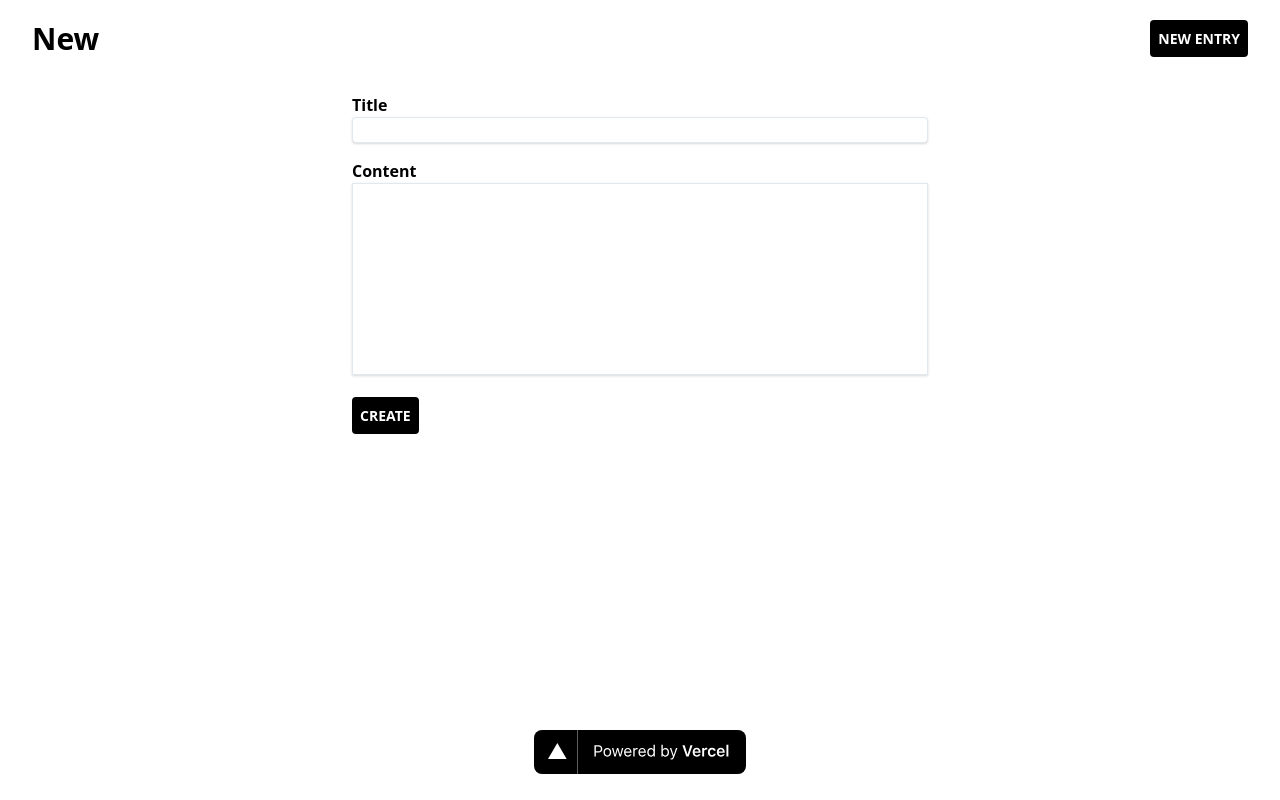
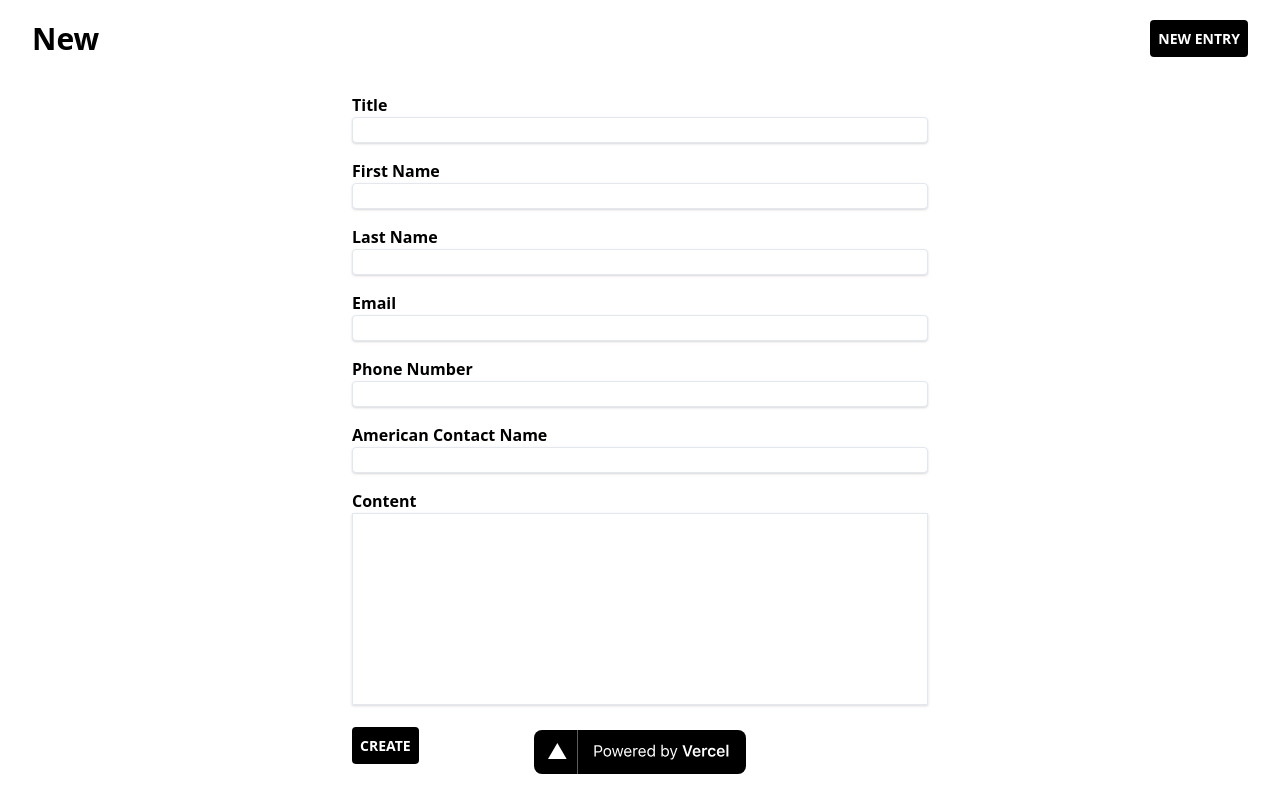
Before and after one commit to decoderzhub/gutrod, a Next.js app: page /new in a window 1280 px wide. Built offline with nearby package versions, Linux system fonts and the light colour scheme.

Commit message:
update api and component layouts

```diff
--- a/components/entries/entry/index.tsx
+++ b/components/entries/entry/index.tsx
@@ -5,7 +5,7 @@ import { mutate } from 'swr'
 import ButtonLink from '@/components/button-link'
 import Button from '@/components/button'
 
-function Entry({ id, title, content }) {
+function Entry({ id, title, firstname, lastname, email, phone, amcontact, content }) {
   const [deleting, setDeleting] = useState(false)
 
   async function deleteEntry() {
@@ -24,7 +24,7 @@ function Entry({ id, title, content }) {
         </Link>
         <div className="flex ml-4">
           <ButtonLink
-            href={`/entry/edit/${id}?title=${title}&content=${content}`}
+            href={`/entry/edit/${id}?title=${title}&firstname=${firstname}&lastname=${lastname}&email=${email}&phone=${phone}&amcontact=${amcontact}&content=${content}`}
             className="h-5 py-0 mx-1"
           >
             Edit
--- a/components/entries/index.tsx
+++ b/components/entries/index.tsx
@@ -1,14 +1,12 @@
 import Entry from './entry'
 
 function Entries({ entries }) {
-  //entries = [{id:0, title: "Welcome to footbread", content: "click on add to add your information." }]
-  console.log(entries)
   if (entries) {
     return (
       <div>
         {entries.map((e) => (
           <div key={e.id} className="py-2">
-            <Entry id={e.id} title={e.title} content={e.content} />
+            <Entry id={e.id} title={e.title} firstname={e.firstname} lastname={e.lastname} email={e.email} phone={e.phone} amcontact={e.amcontact} content={e.content} />
           </div>
         ))}
       </div>
--- a/components/entry-form/index.tsx
+++ b/components/entry-form/index.tsx
@@ -5,6 +5,11 @@ import Button from '@/components/button'
 
 export default function EntryForm() {
   const [title, setTitle] = useState('')
+  const [firstname, setFirstName] = useState('')
+  const [lastname, setLastName] = useState('')
+  const [email, setEmail] = useState('')
+  const [phone, setPhone] = useState('')
+  const [amcontact, setAmcontact] = useState('')
   const [content, setContent] = useState('')
   const [submitting, setSubmitting] = useState(false)
 
@@ -19,6 +24,11 @@ export default function EntryForm() {
         },
         body: JSON.stringify({
           title,
+          firstname,
+          lastname,
+          email,
+          phone,
+          amcontact,
           content,
         }),
       })
@@ -48,6 +58,71 @@ export default function EntryForm() {
         />
       </div>
       <div className="my-4">
+        <label htmlFor="firstname">
+          <h3 className="font-bold">First Name</h3>
+        </label>
+        <input
+          id="firstname"
+          className="shadow border rounded w-full"
+          type="text"
+          name="firstname"
+          value={firstname}
+          onChange={(e) => setFirstName(e.target.value)}
+        />
+      </div>
+      <div className="my-4">
+        <label htmlFor="lastname">
+          <h3 className="font-bold">Last Name</h3>
+        </label>
+        <input
+          id="lastname"
+          className="shadow border rounded w-full"
+          type="text"
+          name="lastname"
+          value={lastname}
+          onChange={(e) => setLastName(e.target.value)}
+        />
+      </div>
+      <div className="my-4">
+        <label htmlFor="email">
+          <h3 className="font-bold">Email</h3>
+        </label>
+        <input
+          id="email"
+          className="shadow border rounded w-full"
+          type="text"
+          name="email"
+          value={email}
+          onChange={(e) => setEmail(e.target.value)}
+        />
+      </div>
+      <div className="my-4">
+        <label htmlFor="phone">
+          <h3 className="font-bold">Phone Number</h3>
+        </label>
+        <input
+          id="phone"
+          className="shadow border rounded w-full"
+          type="text"
+          name="phone"
+          value={phone}
+          onChange={(e) => setPhone(e.target.value)}
+        />
+      </div>
+      <div className="my-4">
+        <label htmlFor="amcontact">
+          <h3 className="font-bold">American Contact Name</h3>
+        </label>
+        <input
+          id="amcontact"
+          className="shadow border rounded w-full"
+          type="text"
+          name="amcontact"
+          value={amcontact}
+          onChange={(e) => setAmcontact(e.target.value)}
+        />
+      </div>
+      <div className="my-4">
         <label htmlFor="content">
           <h3 className="font-bold">Content</h3>
         </label>
--- a/pages/api/create-entry.ts
+++ b/pages/api/create-entry.ts
@@ -5,7 +5,7 @@ import { query } from '../../lib/db'
 const filter = new Filter()
 
 const handler: NextApiHandler = async (req, res) => {
-  const { title, content } = req.body
+  const { title, firstname, lastname, email, phone, amcontact, content } = req.body
   try {
     if (!title || !content) {
       return res
@@ -15,10 +15,10 @@ const handler: NextApiHandler = async (req, res) => {
 
     const results = await query(
       `
-      INSERT INTO entries (title, content)
-      VALUES (?, ?)
+      INSERT INTO entries (title, firstname, lastname, email, phone, amcontact, content)
+      VALUES (?, ?, ?, ?, ?, ? ,?)
       `,
-      [filter.clean(title), filter.clean(content)]
+      [filter.clean(title), filter.clean(firstname), filter.clean(lastname), filter.clean(email), filter.clean(phone), filter.clean(amcontact), filter.clean(content)]
     )
 
     return res.json(results)
--- a/pages/api/edit-entry.ts
+++ b/pages/api/edit-entry.ts
@@ -5,7 +5,7 @@ import { query } from '../../lib/db'
 const filter = new Filter()
 
 const handler: NextApiHandler = async (req, res) => {
-  const { id, title, content } = req.body
+  const { id, title, firstname, lastname, email, phone, amcontact, content } = req.body
   try {
     if (!id || !title || !content) {
       return res
@@ -16,10 +16,10 @@ const handler: NextApiHandler = async (req, res) => {
     const results = await query(
       `
       UPDATE entries
-      SET title = ?, content = ?
+      SET title = ?, firstname = ?, lastname = ?, email= ?, phone = ?, amcontact = ?, content = ?
       WHERE id = ?
       `,
-      [filter.clean(title), filter.clean(content), id]
+      [filter.clean(title), filter.clean(firstname), filter.clean(lastname), filter.clean(email), filter.clean(phone), filter.clean(amcontact), filter.clean(content), id]
     )
 
     return res.json(results)
--- a/pages/api/get-entries.ts
+++ b/pages/api/get-entries.ts
@@ -6,7 +6,7 @@ const handler: NextApiHandler = async (_, res) => {
     const results = await query(`
       SELECT * FROM entries
       ORDER BY id DESC
-      LIMIT 10
+      LIMIT 1000
   `)
 
     return res.json(results)
--- a/pages/api/get-entry.ts
+++ b/pages/api/get-entry.ts
@@ -12,7 +12,7 @@ const handler: NextApiHandler = async (req, res) => {
     }
     const results = await query(
       `
-      SELECT id, title, content
+      SELECT id, title, firstname, lastname, email, phone, amcontact, content
       FROM entries
       WHERE id = ?
     `,
```
